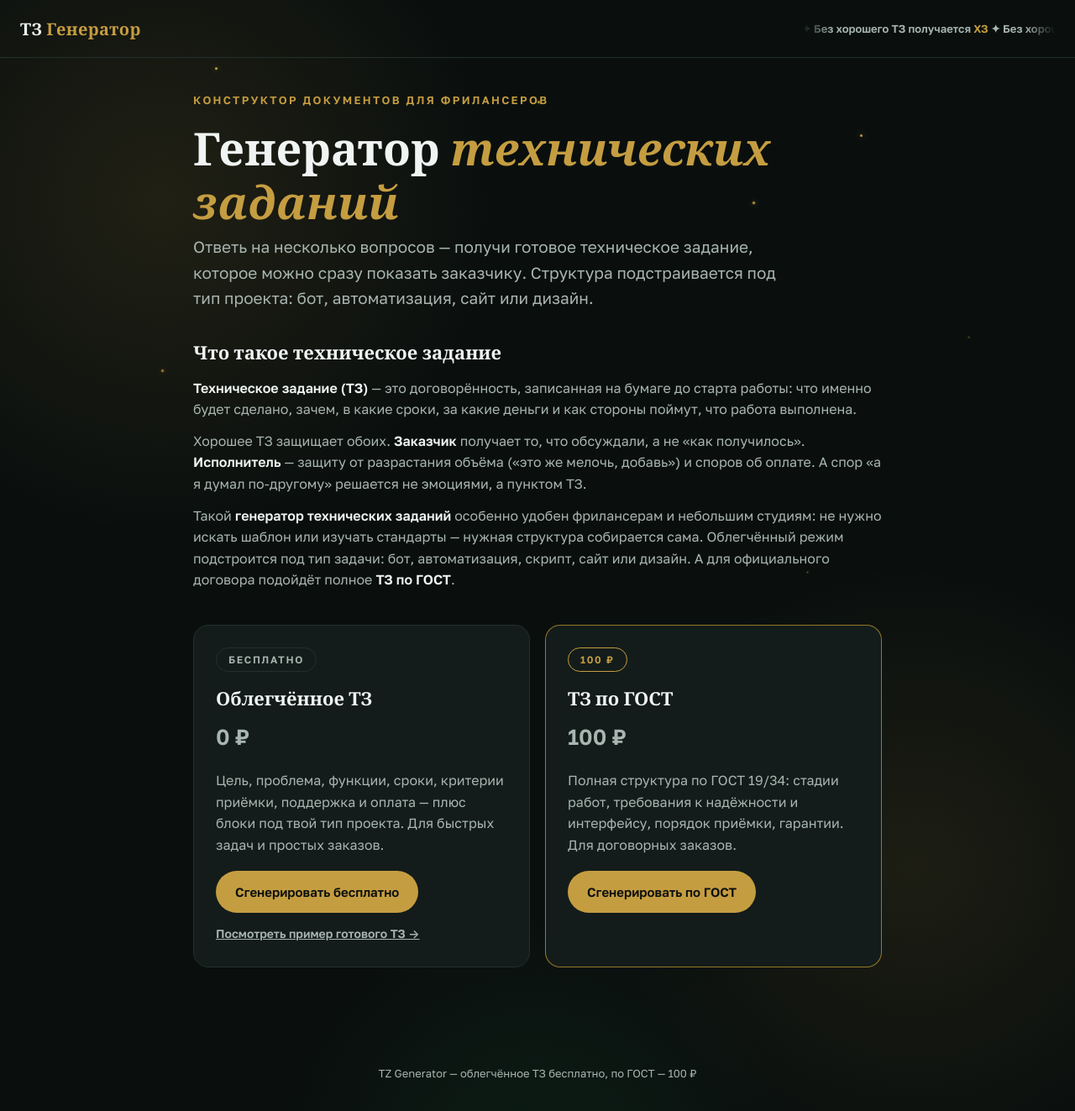
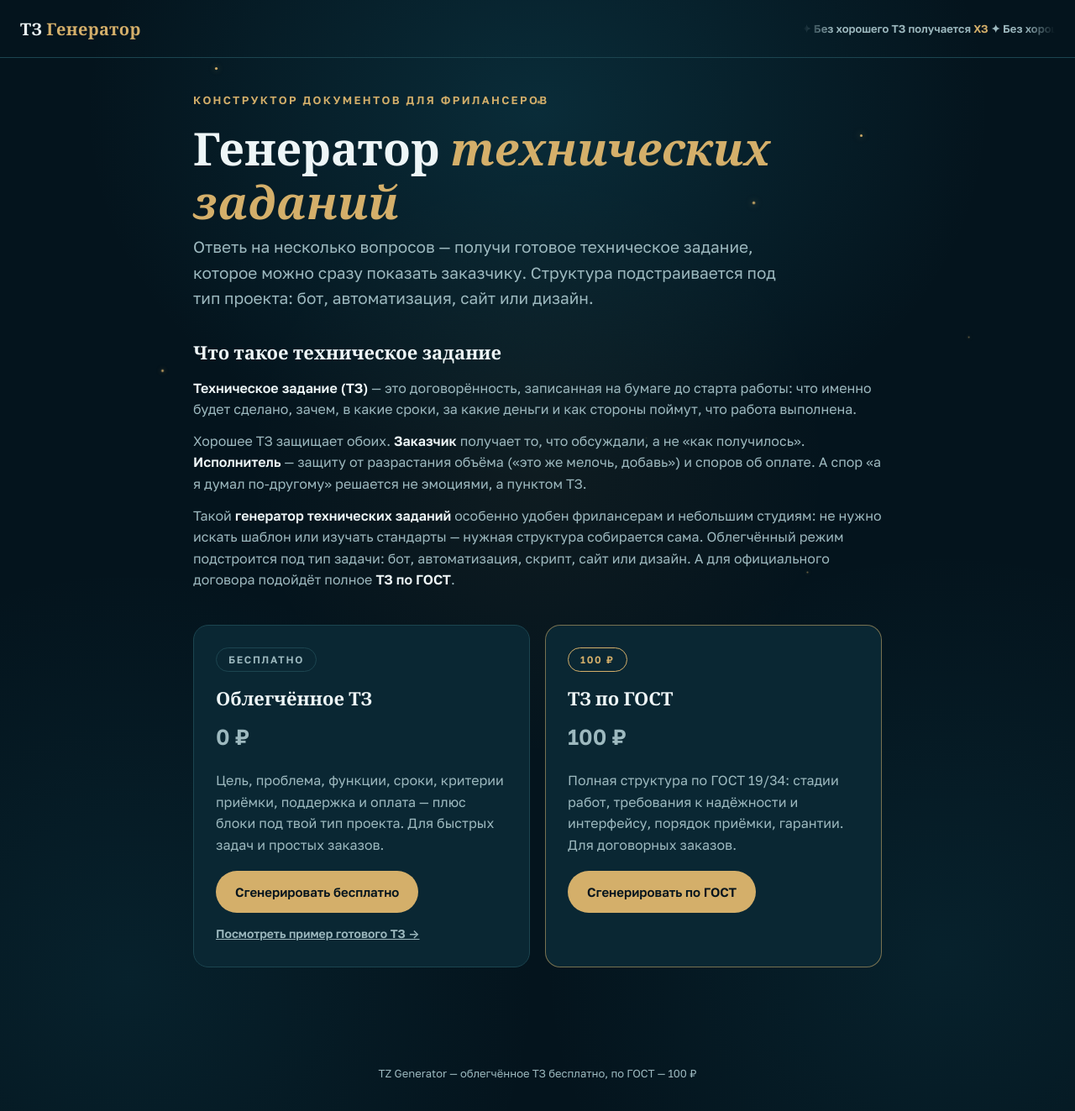
Before and after one commit to medvejka-sibirskaya/tz-generator, a Flask app: page / in a window 1280 px wide. Shown: the whole page at 84% size. Run offline with Flask 3, Linux system fonts and the light colour scheme; some web fonts are replaced.

Commit message:
Тема: петроль + золото по обложке tz_00 вместо тёмно-зелёной
Фон #04141d, карточки #0a2733, линии бирюзовые #1c4550,
золото #d4af6a, hover-акцент теперь светлое золото (был зелёный).
Бирюзовое свечение сверху как на обложке. Фавикон перекрашен.

```diff
--- a/static/style.css
+++ b/static/style.css
@@ -1,16 +1,16 @@
-/* TZ Generator — тёмно-зелёная тема по референсам Медвежки
-   (dribbble: тёмно-зелёный фон + жёлтый акцент, скруглённые карточки) */
+/* TZ Generator — «петроль + золото» по обложке (screenshots/tz_00.JPG):
+   глубокий тёмно-бирюзовый фон, бирюзовое свечение сверху, золотые акценты */
 
 :root {
-  /* Палитра Медвежки.ру: только золото и тёмный фон */
-  --bg: #0a0f0e;
-  --bg2: #0a0f0e;
-  --card: #131c1a;
-  --line: #24302d;
-  --accent: #c59d41;        /* благородное золото */
-  --accent-soft: #26d36b;   /* hover-акцент (как на medvejka.ru) */
-  --text: #f0f4f3;
-  --muted: #a8b5b0;
+  /* Палитра Медвежки.ру: петроль, золото и ничего лишнего */
+  --bg: #04141d;
+  --bg2: #04141d;
+  --card: #0a2733;
+  --line: #1c4550;
+  --accent: #d4af6a;        /* золото с обложки */
+  --accent-soft: #e7c987;   /* hover-акцент — светлое золото */
+  --text: #eef6f7;
+  --muted: #9db9bf;
   --radius: 18px;
 }
 
@@ -26,11 +26,12 @@ body {
   margin: 0;
   font-family: "Golos Text", system-ui, -apple-system, "Segoe UI", Roboto, sans-serif;
   background-color: var(--bg);
-  /* Золотые свечения по углам — как на medvejka.ru */
+  /* Бирюзовое свечение сверху и по нижним углам, чуть золота в центре — как на обложке */
   background-image:
-    radial-gradient(circle at 15% 18%, rgba(197, 157, 65, 0.12) 0%, rgba(197, 157, 65, 0.00) 26%),
-    radial-gradient(circle at 85% 78%, rgba(197, 157, 65, 0.10) 0%, rgba(197, 157, 65, 0.00) 24%),
-    radial-gradient(circle at 50% 105%, rgba(38, 211, 107, 0.07) 0%, rgba(38, 211, 107, 0.00) 20%);
+    radial-gradient(ellipse 70% 55% at 50% 10%, rgba(30, 130, 155, 0.22) 0%, rgba(30, 130, 155, 0.00) 60%),
+    radial-gradient(circle at 12% 88%, rgba(30, 130, 155, 0.12) 0%, rgba(30, 130, 155, 0.00) 30%),
+    radial-gradient(circle at 88% 86%, rgba(30, 130, 155, 0.12) 0%, rgba(30, 130, 155, 0.00) 30%),
+    radial-gradient(circle at 50% 42%, rgba(212, 175, 106, 0.05) 0%, rgba(212, 175, 106, 0.00) 35%);
   color: var(--text);
   line-height: 1.6;
   font-size: 16px;
@@ -51,7 +52,7 @@ main, header, footer { position: relative; z-index: 1; }
   height: 3px;
   background: var(--accent);
   border-radius: 50%;
-  box-shadow: 0 0 8px rgba(197, 157, 65, 0.7);
+  box-shadow: 0 0 8px rgba(212, 175, 106, 0.7);
   opacity: 0;
   animation: bgSparkFlash 4s ease-in-out infinite;
 }
@@ -163,7 +164,7 @@ h1 em {
   padding: 26px;
 }
 .card h2 { margin: 0 0 4px; font-size: 22px; font-weight: 800; }
-.card.featured { border-color: rgba(255, 197, 49, 0.55); }
+.card.featured { border-color: rgba(212, 175, 106, 0.55); }
 .badge {
   display: inline-block;
   font-size: 12px;
@@ -246,7 +247,7 @@ h1 em {
   outline: none;
   border-color: var(--accent);
 }
-.fields ::placeholder { color: rgba(159, 179, 166, 0.75); }
+.fields ::placeholder { color: rgba(157, 185, 191, 0.65); }
 .fields select option { background: var(--card); color: var(--text); }
 .fields button { margin-top: 10px; }
 
@@ -274,7 +275,7 @@ h1 em {
 .result-page h1,
 .pay-page h1 { font-size: 32px; font-weight: 800; margin: 0 0 18px; }
 
-/* --- Админ-панель (та же тема: тёмный изумруд + золото) --- */
+/* --- Админ-панель (та же тема: петроль + золото) --- */
 .admin { max-width: 760px; margin: 0 auto; }
 .admin-head {
   display: flex; align-items: baseline; justify-content: space-between;
@@ -297,7 +298,7 @@ h1 em {
 .admin-form input:focus { outline: none; border-color: var(--accent); }
 .admin-err { color: #ff9c9c; margin: 4px 0 12px; }
 .admin-link-ok {
-  background: rgba(197, 157, 65, 0.08); border: 1px solid var(--accent);
+  background: rgba(212, 175, 106, 0.08); border: 1px solid var(--accent);
   border-radius: 12px; padding: 12px 16px; margin: 14px 0 0; color: var(--text);
 }
 .admin-link-ok code { color: var(--accent); overflow-wrap: anywhere; }
```
Also changed, not shown: static/favicon.svg.
